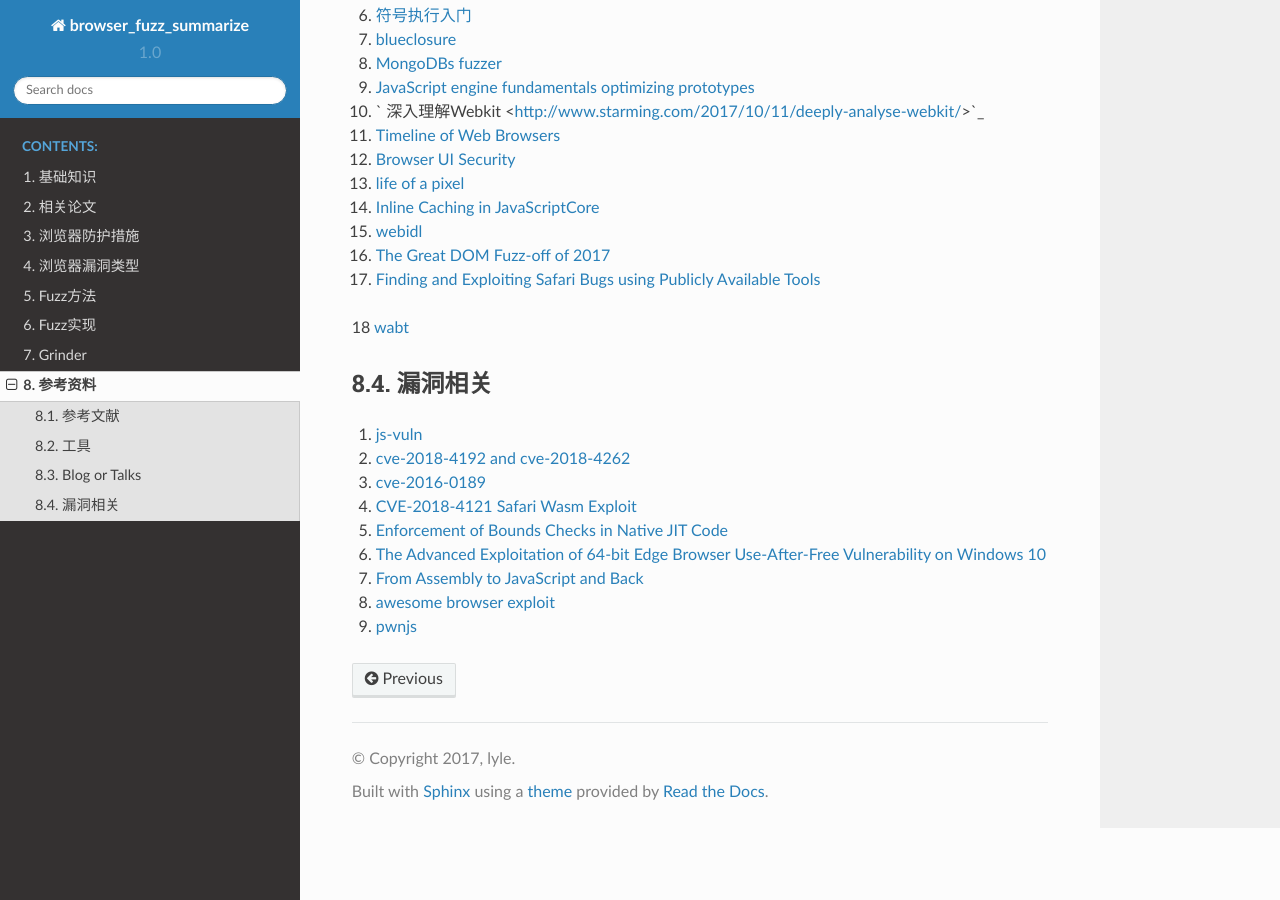
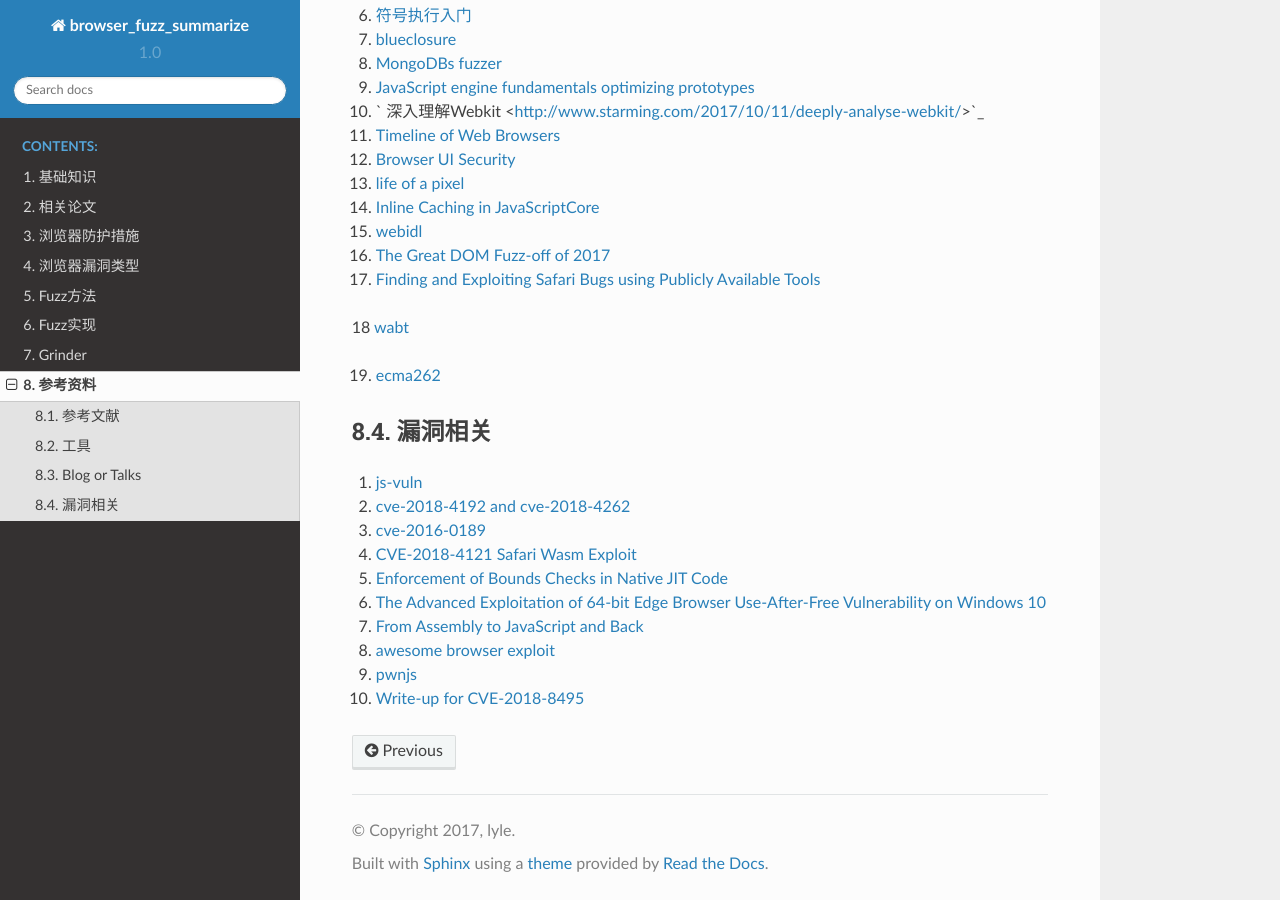
Before and after one commit to LyleMi/Browser-Fuzz-Summarize, a Sphinx documentation site: the page built from source/ref.rst, in a window 1280 px wide and 900 px high, scrolled down 1700 px. Built offline with Sphinx 7.4.7 and the Read the Docs theme 2.0.0, drawn with Linux system fonts in a browser that asks for light colours.

Commit message:
add some reference

```diff
--- a/source/ref.rst
+++ b/source/ref.rst
@@ -99,6 +99,8 @@ Blog or Talks
 
 18 `wabt <https://github.com/WebAssembly/wabt>`_
 
+19. `ecma262 <https://github.com/tc39/ecma262>`_
+
 漏洞相关
 --------------------------------------------------
 1. `js-vuln <https://github.com/tunz/js-vuln-db>`_
@@ -118,3 +120,5 @@ Blog or Talks
 8. `awesome browser exploit <https://github.com/Escapingbug/awesome-browser-exploit>`_
 
 9. `pwnjs <https://github.com/theori-io/pwnjs>`_
+
+10. `Write-up for CVE-2018-8495 <https://leucosite.com/Microsoft-Edge-RCE/>`_
```
